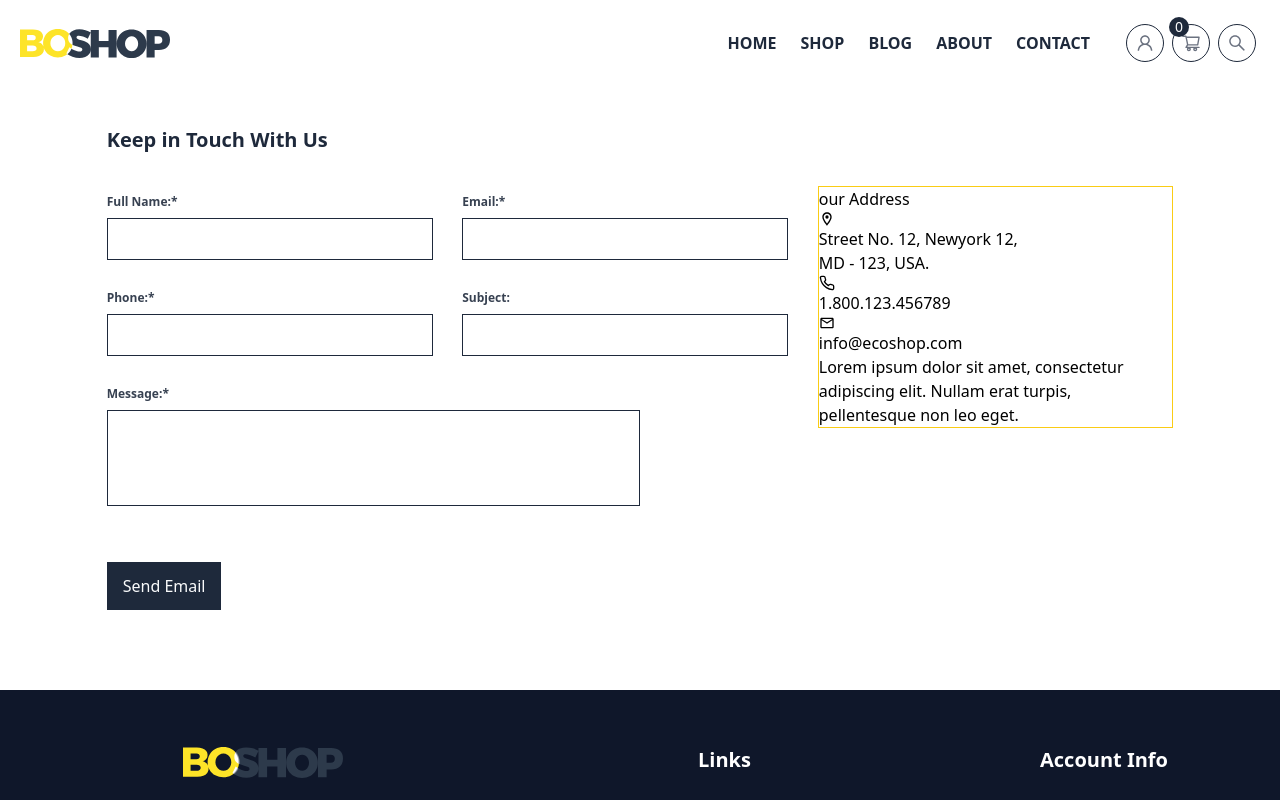
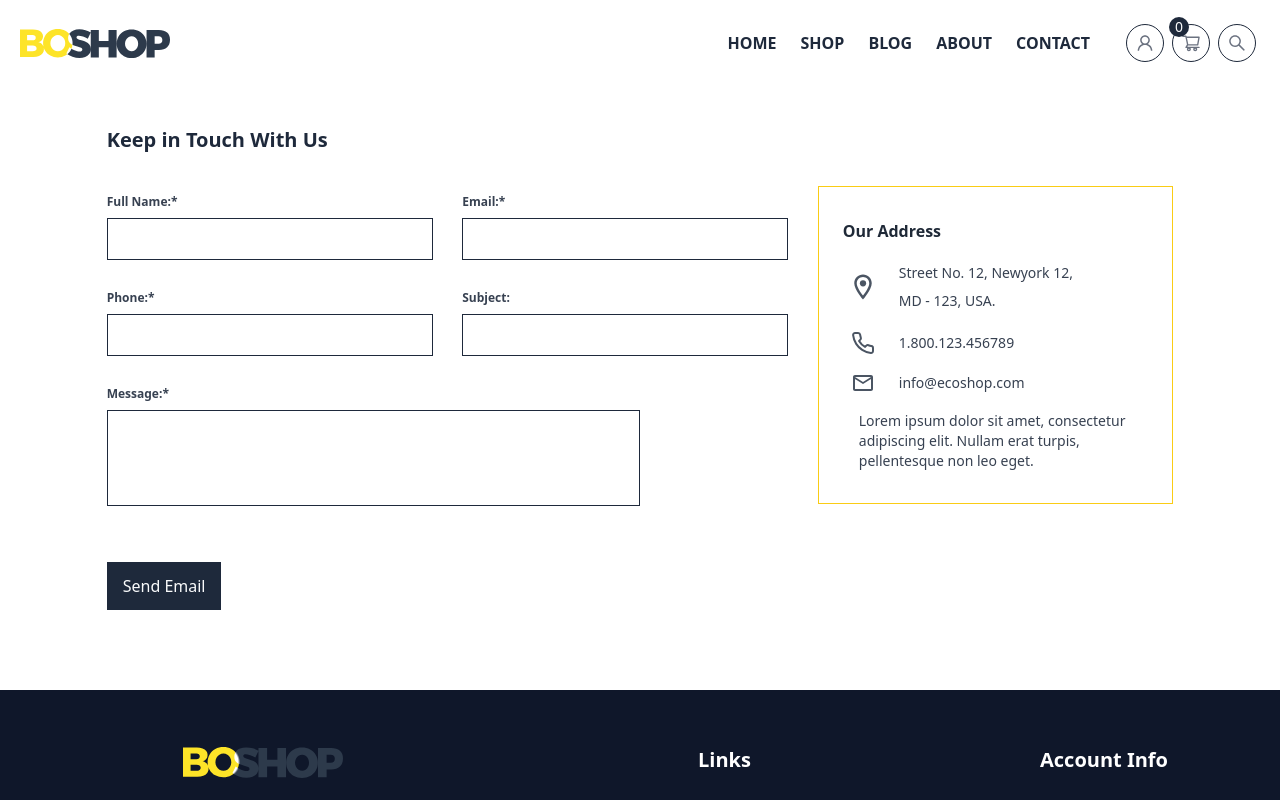
Before and after one commit to ffarhadijs/ecommerce-shop, a React (Create React App) app: page /contact in a window 1280 px wide. Shown: the top 800 px of the page. Built offline with nearby package versions, Linux system fonts and the light colour scheme.

Commit message:
contact form completed

```diff
--- a/src/component/contactForm/ContactForm.js
+++ b/src/component/contactForm/ContactForm.js
@@ -48,23 +48,25 @@ const ContactForm = () => {
         </h1>
 
         <div className="flex flex-row-reverse justify-start items-start">
-          <div className="w-1/3 border border-yellow-400 flex flex-col justify-start items-start justify-items-stretch">
-            <h3>our Address</h3>
-            <div>
-              <div> <MdOutlineLocationOn/> </div>
-              <p>Street No. 12, Newyork 12, </p>
-              <p>MD - 123, USA.</p>
+          <div className="w-1/3 border border-yellow-400 flex flex-col justify-start items-start justify-items-stretch p-6">
+            <h3 className="text-gray-800 font-semibold py-2">Our Address</h3>
+            <div className=" flex flex-row justify-start items-center py-2">
+              <div className="text-3xl text-gray-600 font-semibold w-10 flex flex-row justify-center items-center"> <MdOutlineLocationOn/> </div>
+              <div className="px-4">
+              <p className="text-gray-700 text-sm py-1">Street No. 12, Newyork 12, </p>
+              <p className=" text-gray-700 text-sm py-1">MD - 123, USA.</p>
+              </div>
             </div>
-            <div>
-              <div> <FiPhone/> </div>
-              <p> 1.800.123.456789 </p>
+            <div className="py-2 flex flex-row justify-start items-center">
+              <div className="text-2xl text-gray-600 font-semibold w-10 flex flex-row justify-center items-center"> <FiPhone/> </div>
+              <p className=" text-gray-700 text-sm px-4"> 1.800.123.456789 </p>
             </div>
-            <div>
-              <div> <MdOutlineMail/> </div>
-              <p> info@ecoshop.com </p>
+            <div className="py-2 flex flex-row justify-start items-center">
+              <div className="text-2xl text-gray-600 font-semibold w-10 flex flex-row justify-center items-center"> <MdOutlineMail/> </div>
+              <p className=" text-gray-700 text-sm px-4"> info@ecoshop.com </p>
             </div>
-            <div>
-              <p>
+            <div className=" py-2">
+              <p className="text-gray-700 text-sm px-4">
                 Lorem ipsum dolor sit amet, consectetur adipiscing elit. Nullam
                 erat turpis, pellentesque non leo eget.
               </p>
```
